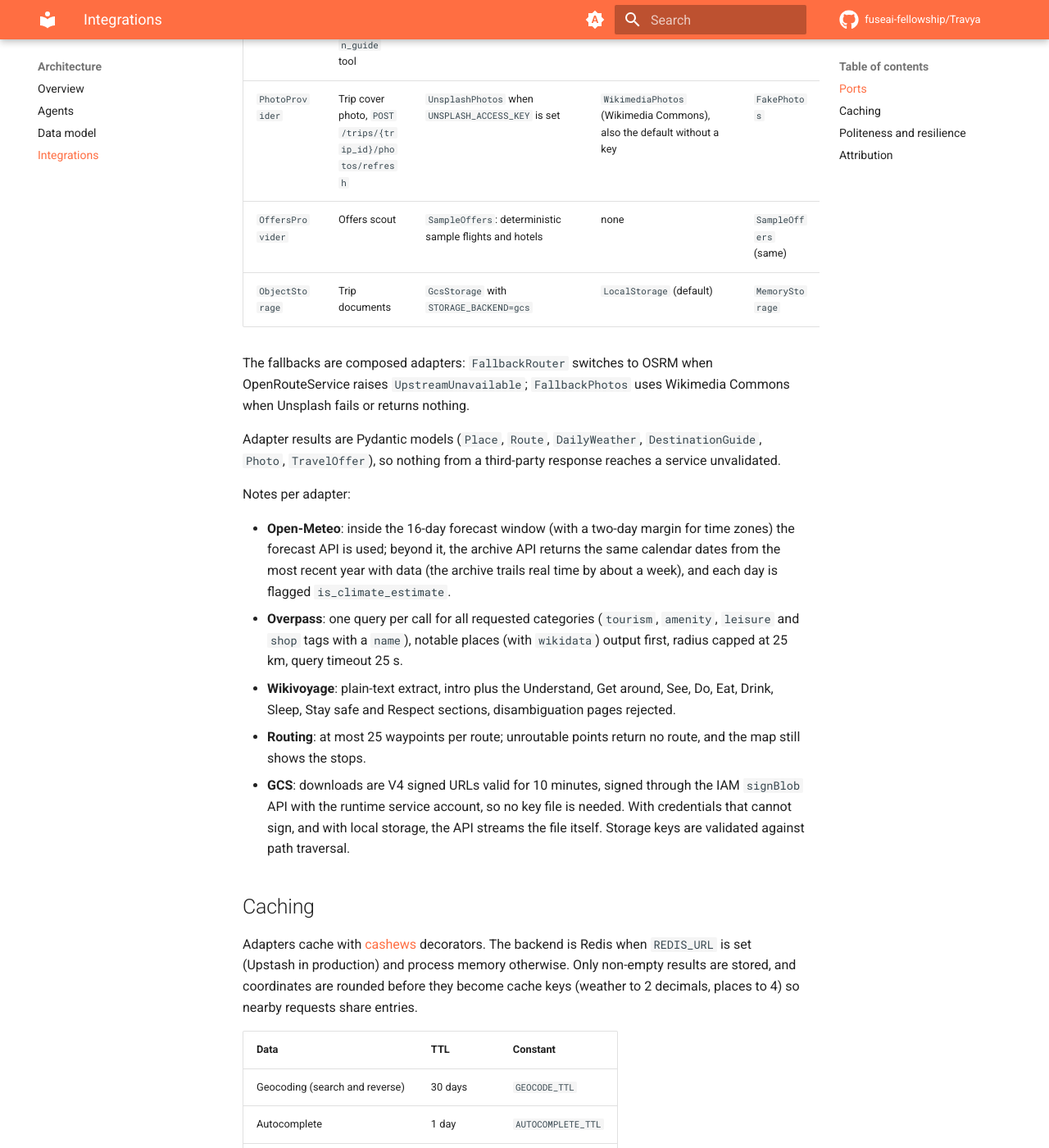
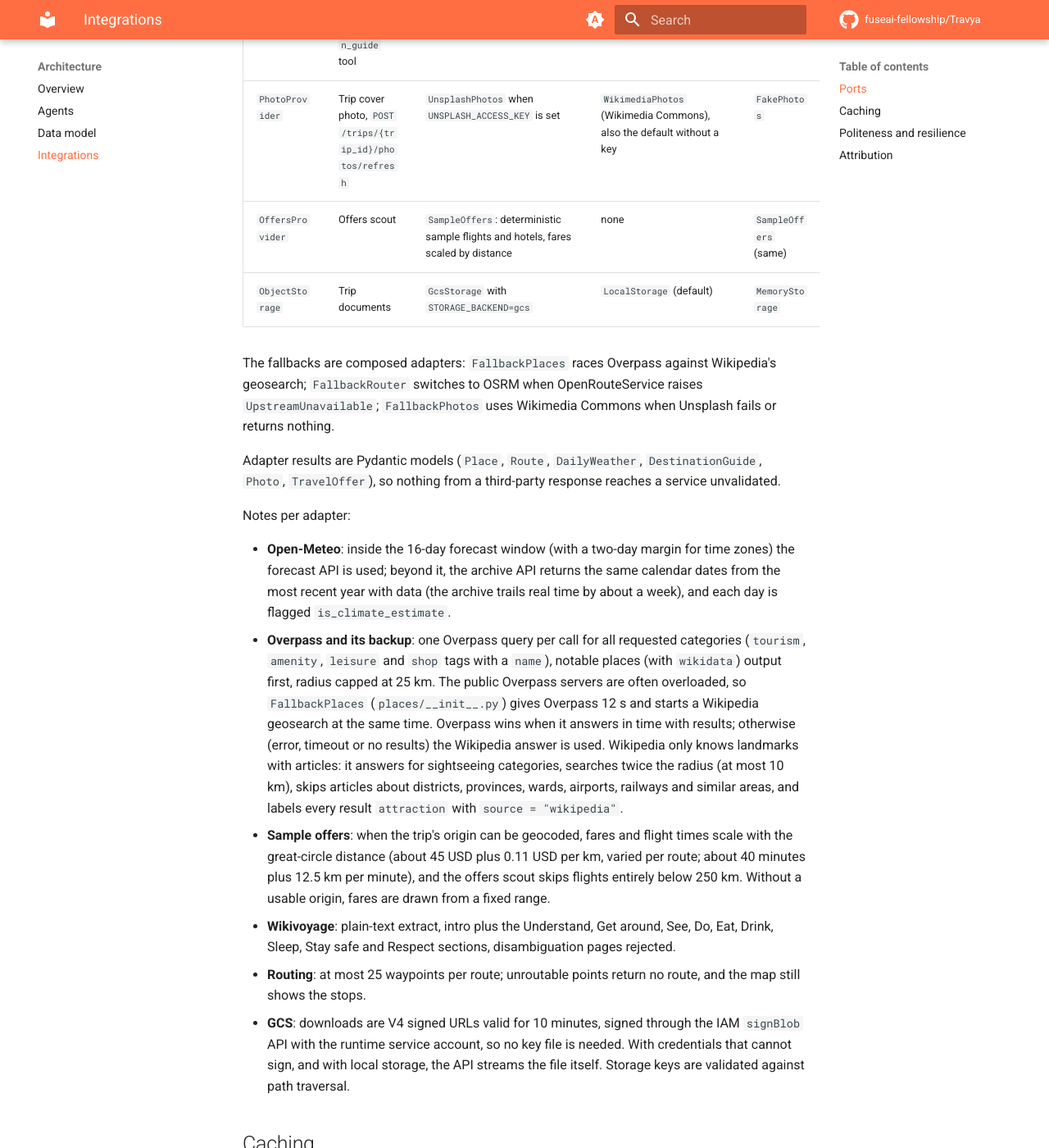
Before and after one commit to fuseai-fellowship/Travya---Agentic-AI-Powered-Travel-Companion, an MkDocs documentation site: the page built from docs/architecture/integrations.md, in a window 1280 px wide and 1400 px high, scrolled down 1379 px. Shown: the whole window at 82% size. Built offline with MkDocs 1.6.1 and Material for MkDocs 9.7.7, drawn with Linux system fonts in a browser that asks for light colours; comment, search, counter and statistics services are not loaded; some of the changed text lies outside the part shown.

Commit message:
docs: cover the places fallback, distance-based fares and the baseline migration

```diff
--- a/docs/architecture/integrations.md
+++ b/docs/architecture/integrations.md
@@ -23,16 +23,17 @@
 |---|---|---|---|---|
 | `Geocoder` | Trip creation (coordinates, country), assistant tools, itinerary place lookup | `NominatimGeocoder` (nominatim.openstreetmap.org) | none | `FakeGeocoder` |
 | `Autocomplete` | `GET /explore/places` | `PhotonAutocomplete` (photon.komoot.io) | none | `FakeAutocomplete` |
-| `PlacesSearch` | Places scout, `search_places` tool | `OverpassPlaces` (overpass-api.de) | none | `FakePlaces` |
+| `PlacesSearch` | Places scout, `search_places` tool | `OverpassPlaces` (overpass-api.de), 12 s budget | `WikipediaPlaces` (Wikipedia geosearch), queried at the same time | `FakePlaces` |
 | `Router` | Per-day routes on the trip map | `OrsRouter` (OpenRouteService) when `ORS_API_KEY` is set | `OsrmRouter` (FOSSGIS OSRM, routing.openstreetmap.de), also the default without a key | `FakeRouter` |
 | `WeatherProvider` | Weather scout, trip weather, `weather_forecast` tool | `OpenMeteoWeather` (forecast and archive APIs) | none | `FakeWeather` |
 | `GuideProvider` | Guide scout and knowledge base, `GET /explore/guide`, `destination_guide` tool | `WikivoyageGuides` (en.wikivoyage.org) | Wikipedia page summary, inside the same adapter | `FakeGuides` |
 | `PhotoProvider` | Trip cover photo, `POST /trips/{trip_id}/photos/refresh` | `UnsplashPhotos` when `UNSPLASH_ACCESS_KEY` is set | `WikimediaPhotos` (Wikimedia Commons), also the default without a key | `FakePhotos` |
-| `OffersProvider` | Offers scout | `SampleOffers`: deterministic sample flights and hotels | none | `SampleOffers` (same) |
+| `OffersProvider` | Offers scout | `SampleOffers`: deterministic sample flights and hotels, fares scaled by distance | none | `SampleOffers` (same) |
 | `ObjectStorage` | Trip documents | `GcsStorage` with `STORAGE_BACKEND=gcs` | `LocalStorage` (default) | `MemoryStorage` |
 
-The fallbacks are composed adapters: `FallbackRouter` switches to OSRM when OpenRouteService raises
-`UpstreamUnavailable`; `FallbackPhotos` uses Wikimedia Commons when Unsplash fails or returns nothing.
+The fallbacks are composed adapters: `FallbackPlaces` races Overpass against Wikipedia's geosearch;
+`FallbackRouter` switches to OSRM when OpenRouteService raises `UpstreamUnavailable`; `FallbackPhotos`
+uses Wikimedia Commons when Unsplash fails or returns nothing.
 
 Adapter results are Pydantic models (`Place`, `Route`, `DailyWeather`, `DestinationGuide`, `Photo`,
 `TravelOffer`), so nothing from a third-party response reaches a service unvalidated.
@@ -43,9 +44,18 @@
   forecast API is used; beyond it, the archive API returns the same calendar dates from the most
   recent year with data (the archive trails real time by about a week), and each day is flagged
   `is_climate_estimate`.
-- **Overpass**: one query per call for all requested categories (`tourism`, `amenity`, `leisure` and
-  `shop` tags with a `name`), notable places (with `wikidata`) output first, radius capped at 25 km,
-  query timeout 25 s.
+- **Overpass and its backup**: one Overpass query per call for all requested categories (`tourism`,
+  `amenity`, `leisure` and `shop` tags with a `name`), notable places (with `wikidata`) output first,
+  radius capped at 25 km. The public Overpass servers are often overloaded, so `FallbackPlaces`
+  (`places/__init__.py`) gives Overpass 12 s and starts a Wikipedia geosearch at the same time. Overpass
+  wins when it answers in time with results; otherwise (error, timeout or no results) the Wikipedia
+  answer is used. Wikipedia only knows landmarks with articles: it answers for sightseeing categories,
+  searches twice the radius (at most 10 km), skips articles about districts, provinces, wards,
+  airports, railways and similar areas, and labels every result `attraction` with `source = "wikipedia"`.
+- **Sample offers**: when the trip's origin can be geocoded, fares and flight times scale with the
+  great-circle distance (about 45 USD plus 0.11 USD per km, varied per route; about 40 minutes plus
+  12.5 km per minute), and the offers scout skips flights entirely below 250 km. Without a usable
+  origin, fares are drawn from a fixed range.
 - **Wikivoyage**: plain-text extract, intro plus the Understand, Get around, See, Do, Eat, Drink,
   Sleep, Stay safe and Respect sections, disambiguation pages rejected.
 - **Routing**: at most 25 waypoints per route; unroutable points return no route, and the map still
@@ -83,7 +93,8 @@
   services require an identifying agent, so deployments should keep a contact in `HTTP_USER_AGENT`.
 - **Per-host rate limits**: Nominatim is limited to 1 request per second per process
   (`HOST_RATE_LIMITS`), as its usage policy requires. Autocomplete goes to Photon, never to Nominatim.
-- **Timeouts**: `HTTP_TIMEOUT_SECONDS` (15 s) by default, 35 s for Overpass.
+- **Timeouts**: `HTTP_TIMEOUT_SECONDS` (15 s) by default, 35 s for an Overpass request; on top of that
+  the planning scouts have 30 s each and Overpass 12 s inside `FallbackPlaces`.
 - **Retries**: up to 3 attempts on connection and read errors and on 429, 502, 503 and 504, with
   exponential backoff and jitter (0.5 s initial, 8 s maximum) or the server's `Retry-After`, capped at
   10 s. Every retry and every give-up is logged (`upstream_retry`, `upstream_gave_up`).
@@ -97,10 +108,10 @@
 
 | Source | Licence or terms | Requirement | Where Travya meets it |
 |---|---|---|---|
-| OpenStreetMap data (Nominatim, Photon, Overpass, OSRM, OpenRouteService, OpenFreeMap tiles) | ODbL 1.0 | Credit "© OpenStreetMap contributors" wherever the data is shown | `TripMap.attribution`, the map's attribution control, the plan's `sources` list |
-| Wikivoyage, Wikipedia | CC BY-SA 4.0 | Credit and link the source page, name the licence | `GuideRead.url` and `license`; `knowledge_chunks.source_url` and `license`; the plan's `sources` |
+| OpenStreetMap data (Nominatim, Photon, Overpass, OSRM, OpenRouteService, OpenFreeMap tiles) | ODbL 1.0 | Credit "© OpenStreetMap contributors" wherever the data is shown | `TripMap.attribution`, the map's attribution control, the plan's `sources` list when any place came from Overpass |
+| Wikivoyage, Wikipedia | CC BY-SA 4.0 | Credit and link the source page, name the licence | `GuideRead.url` and `license`; `knowledge_chunks.source_url` and `license`; the plan's `sources`, including "Wikipedia (CC BY-SA 4.0)" when places came from the geosearch backup |
 | Open-Meteo | CC BY 4.0 | Credit Open-Meteo | The plan's `sources` ("Open-Meteo weather data") |
-| Unsplash | Unsplash License and API guidelines | Hotlink the image URLs, credit the photographer and Unsplash with referral links | `Photo.author_name`, `author_url` and `source_url` carry `utm_source=travya&utm_medium=referral` |
+| Unsplash | Unsplash License and API guidelines | Hotlink the image URLs, credit the photographer and Unsplash with referral links, report a download when a photo is used | `Photo.author_name`, `author_url` and `source_url` carry `utm_source=travya&utm_medium=referral`; choosing a trip's cover photo calls `track_download` |
 | Wikimedia Commons | Per file (CC BY, CC BY-SA, public domain, ...) | Credit the author and link the file page | `Photo.author_name`, `author_url`, `source_url` |
 | Sample offers | — | Must not look like real fares | `is_sample` on every offer, a note in `details`, `is_simulated` on every booking |
 
```
Also changed, not shown: docs/architecture/data-model.md (+9 -6 lines), docs/credits.md (+1 -1 lines), docs/decisions/0002-pgvector-over-faiss.md (+6 -4 lines), docs/decisions/0005-open-map-data.md (+6 -5 lines), docs/decisions/0007-ports-and-adapters.md (+2 -2 lines).
